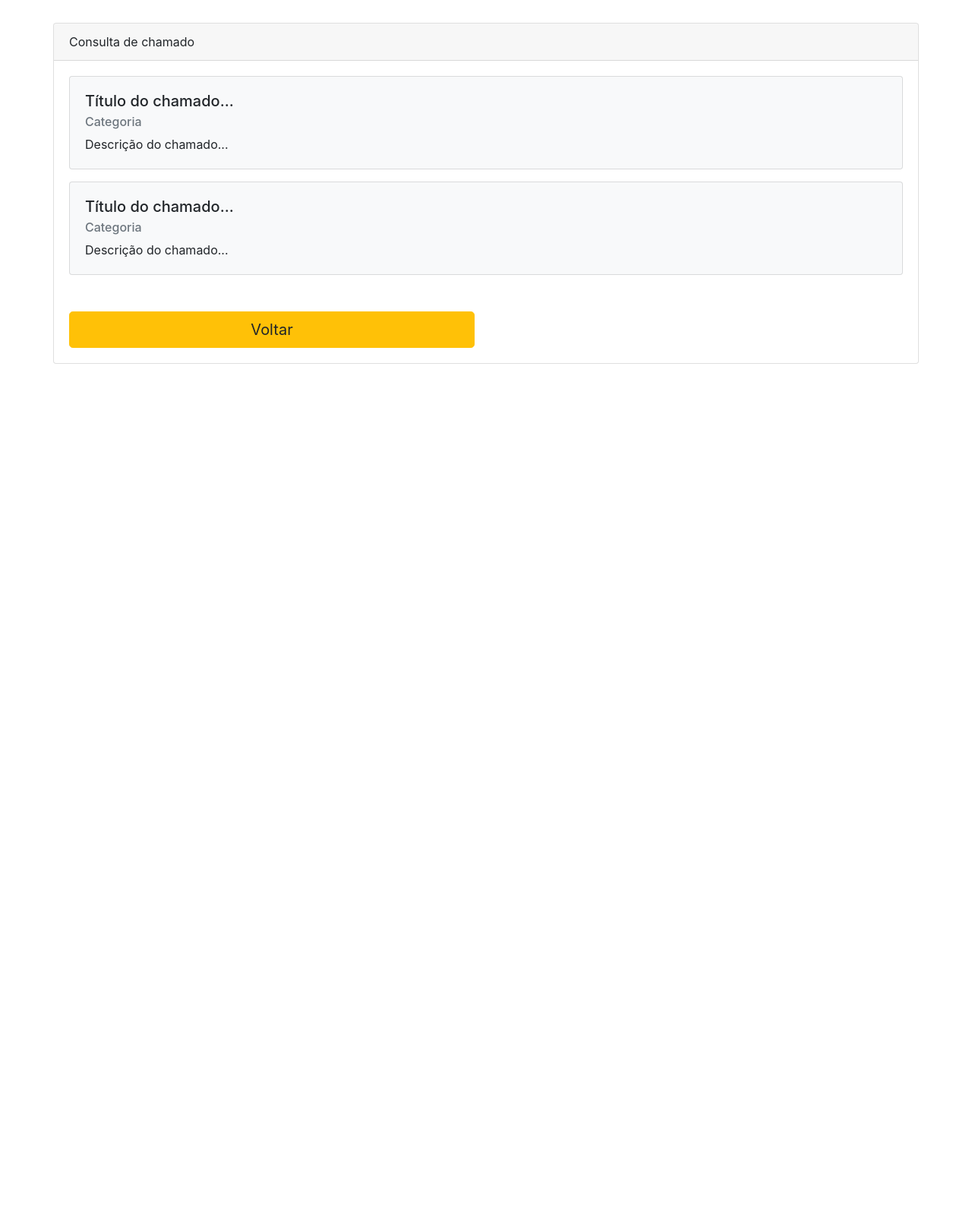
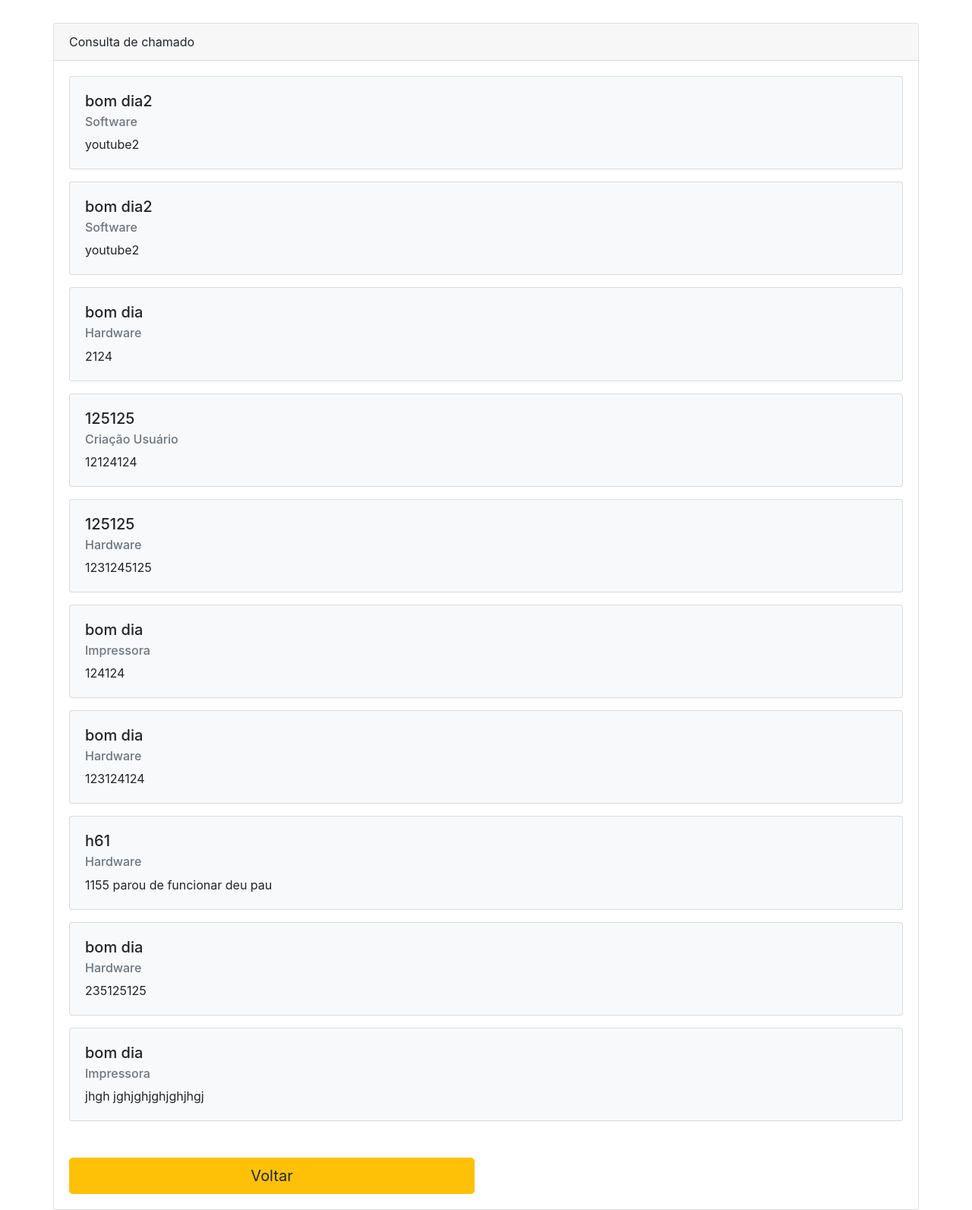
Before and after one commit to Juninho1337/getandpost, a PHP site: page /consultar_chamado.php in a window 1280 px wide. Shown: the part 56-1649 px from the top of the page at 76% size. Before the commit the page ends 535 px from the top, so only its background shows below. Run offline with PHP 8.4, Linux system fonts and the light colour scheme; the visitor is signed in with stand-in values (Sample User, id 1); some libraries are stand-ins or nearby versions.

Commit message:
Add files via upload

```diff
--- /dev/null
+++ b/arquivo.txt
@@ -0,0 +1,10 @@
+bom dia2#Software#youtube2
+bom dia2#Software#youtube2
+bom dia#Hardware#2124
+125125#Criação Usuário#12124124
+125125#Hardware#1231245125
+bom dia#Impressora#124124
+bom dia#Hardware#123124124
+h61#Hardware#1155 parou de funcionar deu pau
+bom dia#Hardware#235125125
+bom dia#Impressora#jhgh jghjghjghjghjhgj
--- a/consultar_chamado.php
+++ b/consultar_chamado.php
@@ -1,10 +1,18 @@
 <?php
+  require_once "validator.php";
+?>
 
-  session_start();
-  if(!isset($_SESSION['autenticado']) || $_SESSION['autenticado'] !='SIM') {
-    header('Location: index.php?login=erro2');
+<?php
+  $arquivo = fopen('arquivo.txt','r');
+
+  $chamados = array();
+
+  while(!feof($arquivo)){
+    $registro = fgets($arquivo, 2024);
+    $chamados[ ] = $registro;
   }
 ?>
+
 
 <!DOCTYPE html>
   <head>
@@ -40,29 +48,32 @@
               Consulta de chamado
             </div>
 
-            <div class="card-body">
+  <div class="card-body">
+
+              <?php foreach($chamados as $chamado){ ?>
+
+              <?php
+                $chamado_dados = explode('#', $chamado);
+
+                if(count($chamado_dados) < 3){
+                  continue;
+                }
+              ?>
 
               <div class="card mb-3 bg-light">
                 <div class="card-body">
-                  <h5 class="card-title">Título do chamado...</h5>
-                  <h6 class="card-subtitle mb-2 text-muted">Categoria</h6>
-                  <p class="card-text">Descrição do chamado...</p>
+                  <h5 class="card-title"><?= $chamado_dados[0]?></h5>
+                  <h6 class="card-subtitle mb-2 text-muted"><?= $chamado_dados[1]?></h6>
+                  <p class="card-text"><?= $chamado_dados[2]?></p>
 
                 </div>
               </div>
 
-              <div class="card mb-3 bg-light">
-                <div class="card-body">
-                  <h5 class="card-title">Título do chamado...</h5>
-                  <h6 class="card-subtitle mb-2 text-muted">Categoria</h6>
-                  <p class="card-text">Descrição do chamado...</p>
-
-                </div>
-              </div>
+              <?php } ?>
 
               <div class="row mt-5">
                 <div class="col-6">
-                  <button class="btn btn-lg btn-warning btn-block" type="submit">Voltar</button>
+                  <a class="btn btn-lg btn-warning btn-block" href="home.php">Voltar</a>
                 </div>
               </div>
             </div>
--- /dev/null
+++ b/validator.php
@@ -0,0 +1,8 @@
+<?php
+    session_start();
+
+    if(!isset($_SESSION['autenticado']) || $_SESSION['autenticado'] != 'SIM') {
+      header('Location: index.php?login=erro2');
+    }
+
+?>
```
Also changed, not shown: abrir_chamado.php (+8 -10 lines), home.php (+17 -6 lines), index.php (+5 -6 lines), logoff.php (added, +7 -0 lines), registra_chamado.php (added, +19 -0 lines), valida_login.php (+37 -17 lines).
